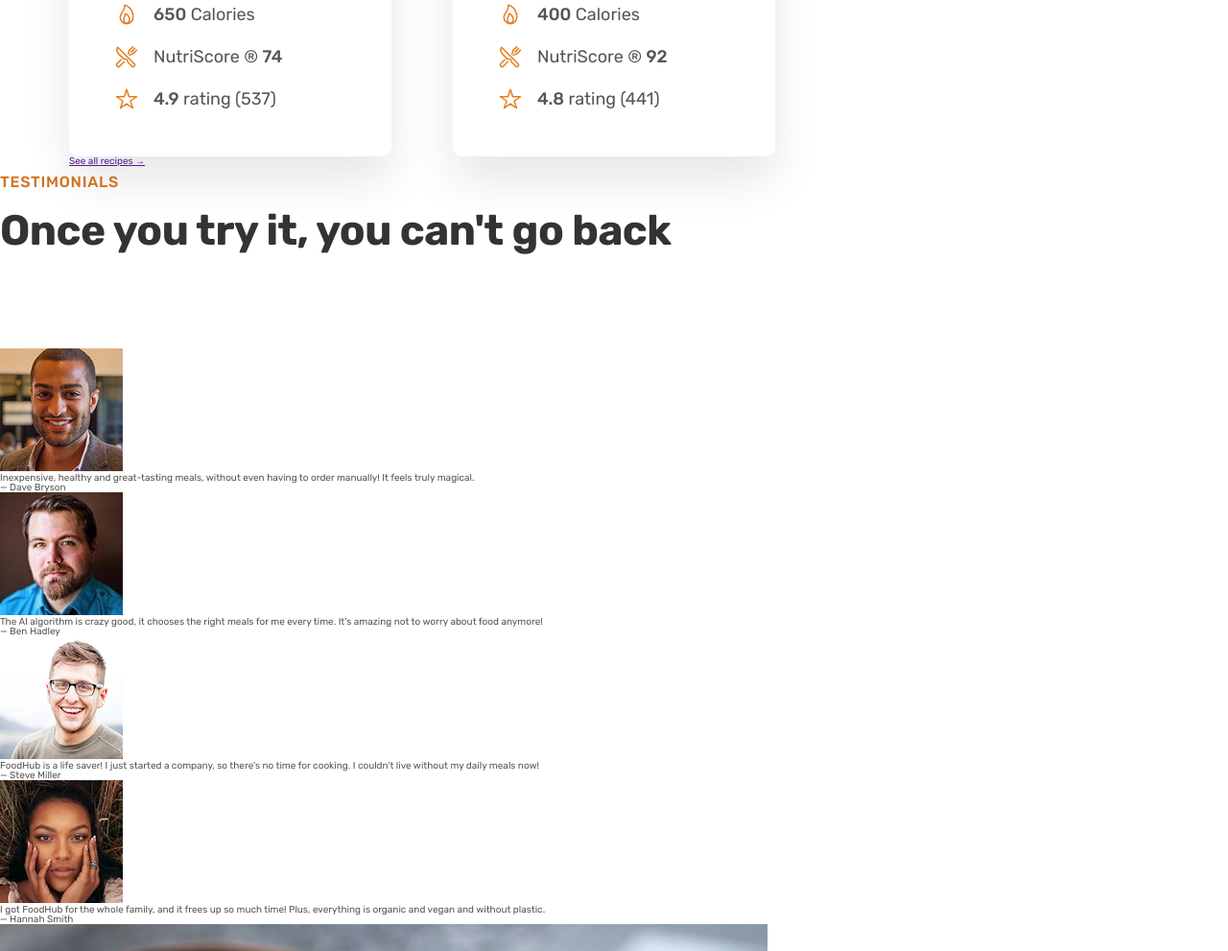
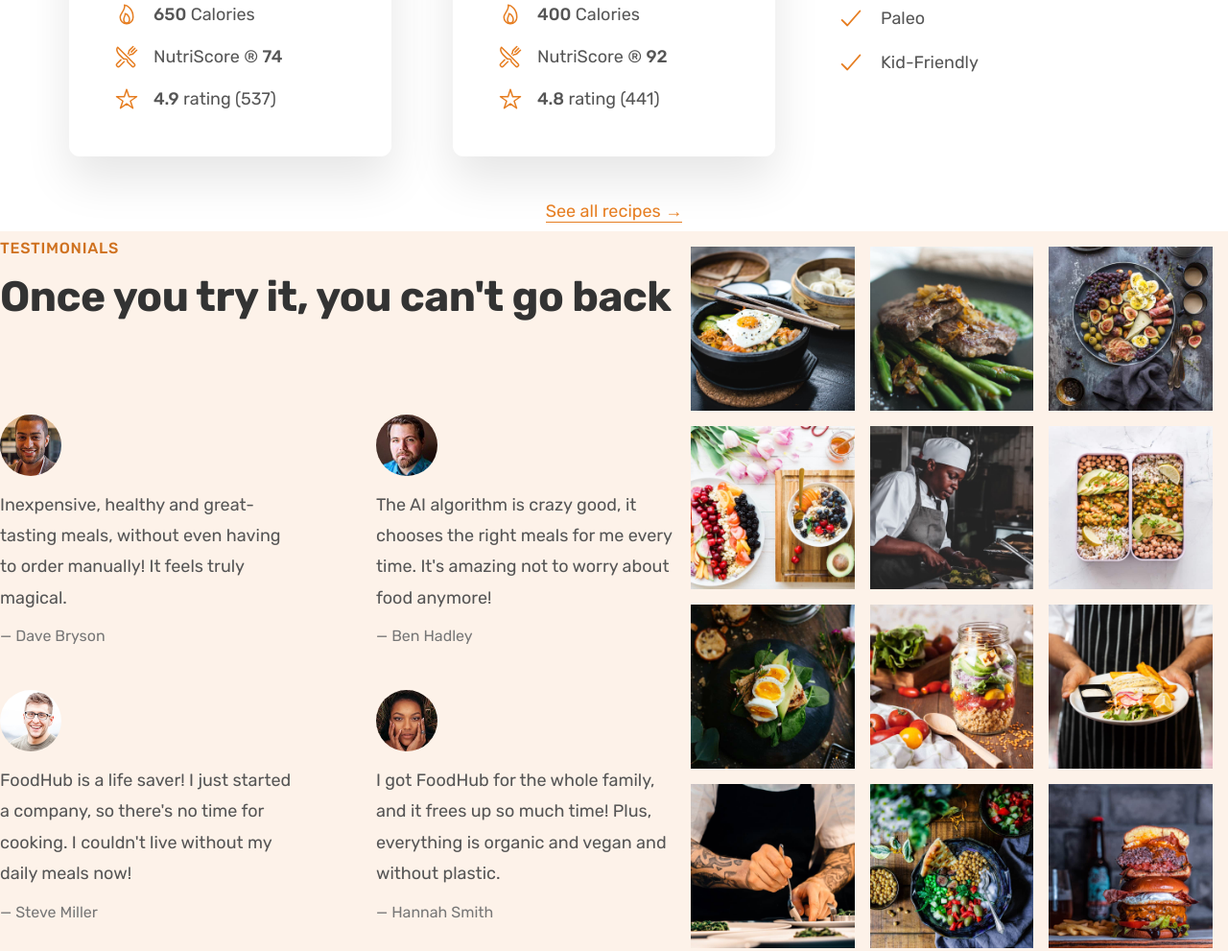
Before and after one commit to cashy-tech/FoodHub, a plain HTML site: page index.html in a window 1280 px wide. Shown: the part 2996-3987 px from the top of the page at 96% size. Drawn offline with nearby package versions, Linux system fonts and the light colour scheme.

Commit message:
Testimonial section

```diff
--- a/css/general.css
+++ b/css/general.css
@@ -126,7 +126,7 @@
     padding: 1.6rem 3.2rem;
     border-radius: 0.9rem;
 
-    transition: background-color 0.3s;
+    transition: all 0.3s;
 }
 .btn--full:link, .btn--full:visited{
     background-color: #e67e22;
@@ -145,8 +145,29 @@
     /* To add border inside */
     box-shadow: inset 0 0 0 3px #fff;
 }
+.link:link,
+.link:visited{
+    display: inline-block;
+    color: #e67e22;
+    text-decoration: none;
+    border-bottom: 1px solid currentColor;
+    padding-bottom: 2px;
+    transition: all 0.3s;
+}
+.link:hover,
+.link:active{
+    color: #cf711f;
+    border-bottom: 1px solid transparent;
+}
+/* HELLPER/SETTING CLASSES */
 .margin-right-sm{
-    margin-right: 1.6rem;
+    margin-right: 1.6rem !important;
+}
+.margin-bottom-md{
+    margin-bottom: 4.8rem !important;
+}
+.center-text{
+    text-align: center;
 }
 strong{
     font-weight: 500;
--- a/css/style.css
+++ b/css/style.css
@@ -182,6 +182,11 @@
     box-shadow: 0 2.4rem 4.8rem rgba(0, 0, 0, 0.1);
     border-radius: 1.1rem;
     overflow: hidden;
+    transition: all 0.4s;
+}
+.meal:hover{
+    transform: translateY(-1.2rem);
+    box-shadow: 0 3.2rem 6.4rem rgba(0, 0, 0, 0.05);
 }
 .meal-content{
     padding: 3.2rem 4.8rem 4.8rem 4.8rem;
@@ -235,3 +240,65 @@
 .meal-img{
     width: 100%;
 }
+.all-recipes{
+    text-align: center;
+    font-size: 1.8rem;
+}
+.list{
+    list-style: none;
+    display: flex;
+    flex-direction: column;
+    gap: 1.6rem;
+
+}
+.list-item{
+    font-size: 1.8rem;
+    display: flex;
+    align-items: center;
+    gap: 1.6rem;
+}
+.list-icon{
+    width: 3rem;
+    height:3rem;
+    color: #e67e22;
+}
+/* -----Testimonials Section---- */
+.section-testimonials{
+    background-color: #fdf2e9;
+    display: grid;
+    grid-template-columns:55fr 45fr;
+}
+.testimonial-container{
+    padding: 9.6px 0;
+}
+.testimonials{
+    display: grid;
+    grid-template-columns: 1fr 1fr;
+    row-gap: 4.8rem;
+    column-gap: 8rem;
+}
+.testimonial-img{
+    width: 6.4rem ;
+    border-radius: 50%;
+    margin-bottom: 1.2rem;
+}
+.testimonial-text{
+    font-size: 1.8rem;
+    line-height: 1.8;
+    margin-bottom: 1.6rem;
+}
+.testimonial-name{
+    font-size: 1.6rem;
+    color: #777;
+}
+/* ----GALLERY SECTION---- */
+.gallery{
+    display: grid;
+    grid-template-columns: repeat(3, 1fr);
+    gap: 1.6rem;
+    padding: 1.6rem;
+}
+.gallery-img{
+    display: block;
+    width: 100%;
+}
```
